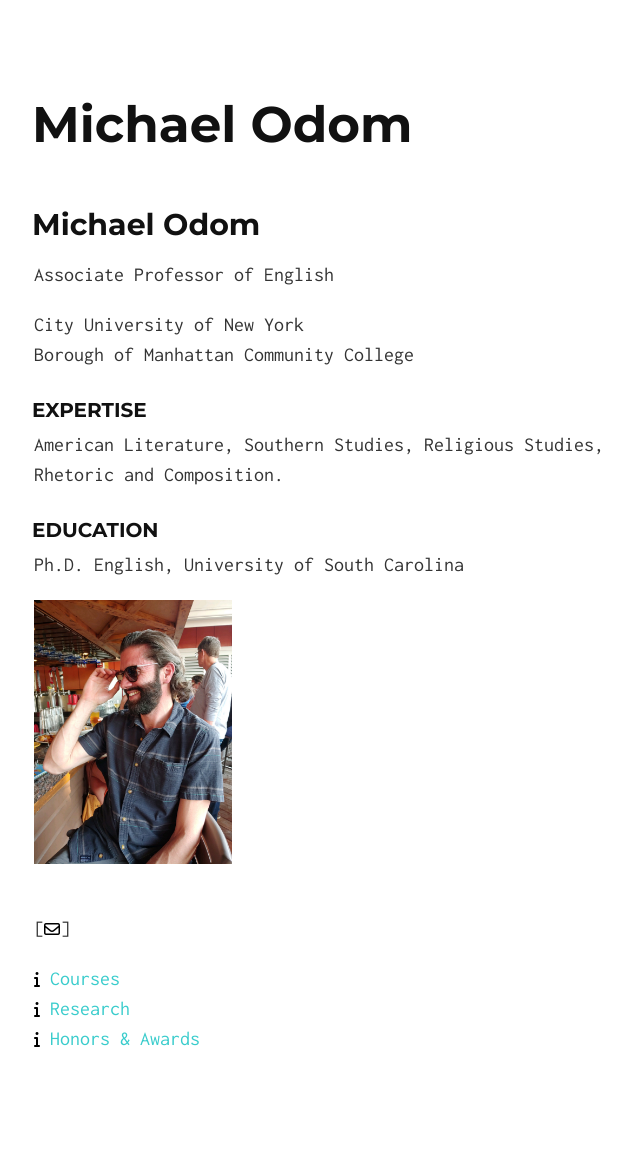
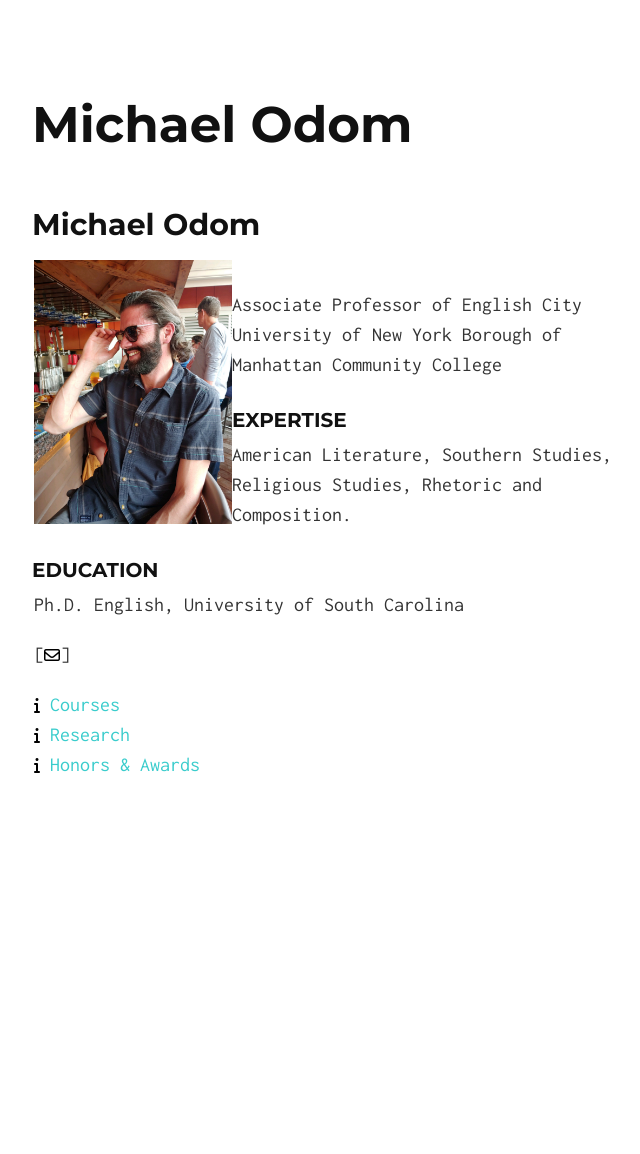
Before and after one commit to michaelodom/michaelodom.github.io, a Jekyll site: the page built from index.md, in a window 1280 px wide. Shown: the whole page, without its empty margins (306-946 px from the left). Built offline with Jekyll 4.4.1, drawn with Linux system fonts in a browser that asks for light colours; nearby versions of some CDN libraries; our own code applies the rules of GitHub Pages for plain Markdown files; after the commit the page ends 900 px from its top, so only the background shows below that.

Commit message:
Update index.md

```diff
--- a/index.md
+++ b/index.md
@@ -4,10 +4,17 @@ layout: default
 ---
 
 ## Michael Odom
+
+<div>
+<img src ="/icons/IMG_0173.JPG" width = "33%" align="left" /> <br>
+
 Associate Professor of English
 
 City University of New York
 Borough of Manhattan Community College
+</div>
+
+
 
 ### Expertise
 
@@ -17,11 +24,6 @@ American Literature, Southern Studies, Religious Studies, Rhetoric and Compositi
 
 Ph.D. English, University of South Carolina
 
-<div style="overflow: hidden">
-<img src ="/icons/IMG_0173.JPG" width = "33%" align="left" /> <br>
-</div>
-
-<br>
 
 [[<i class="fa fa-envelope-o"></i>](mailto:odomenglish@gmail.com){: .awe-ico }]
 
```
